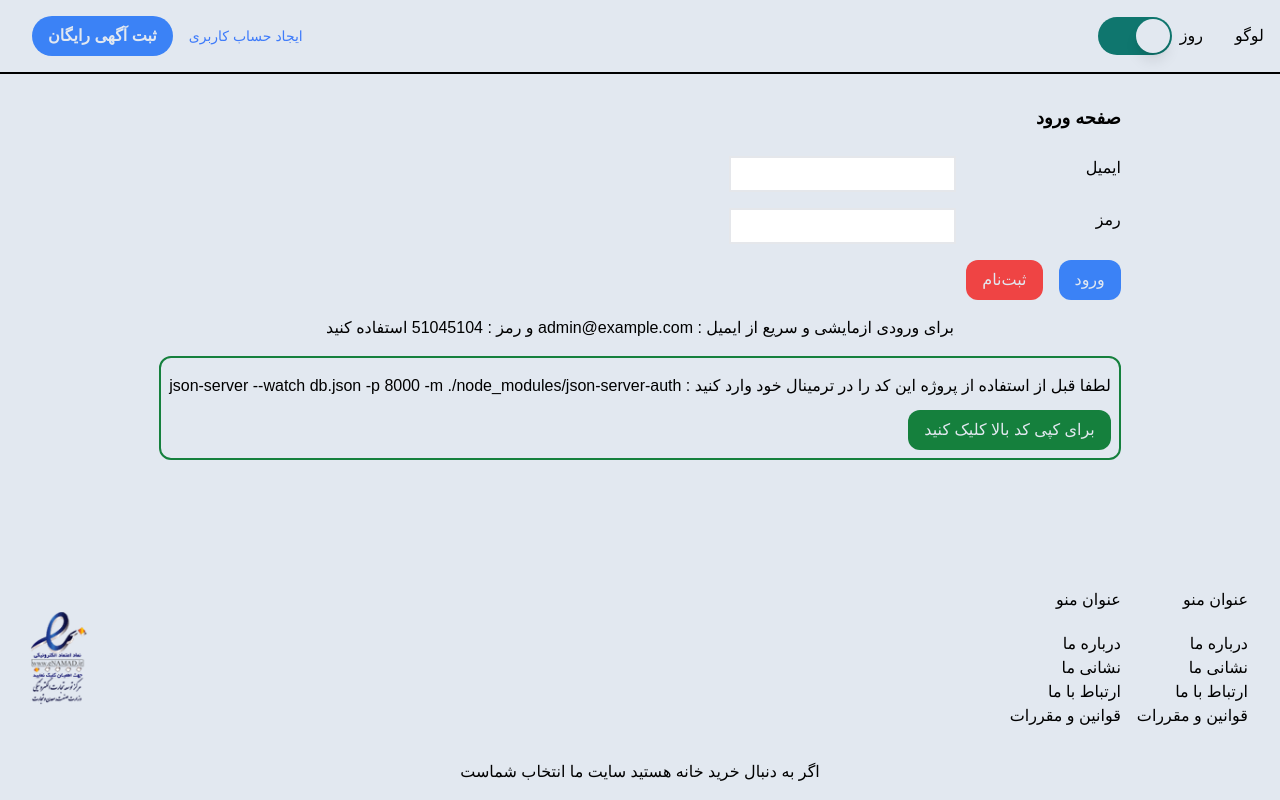
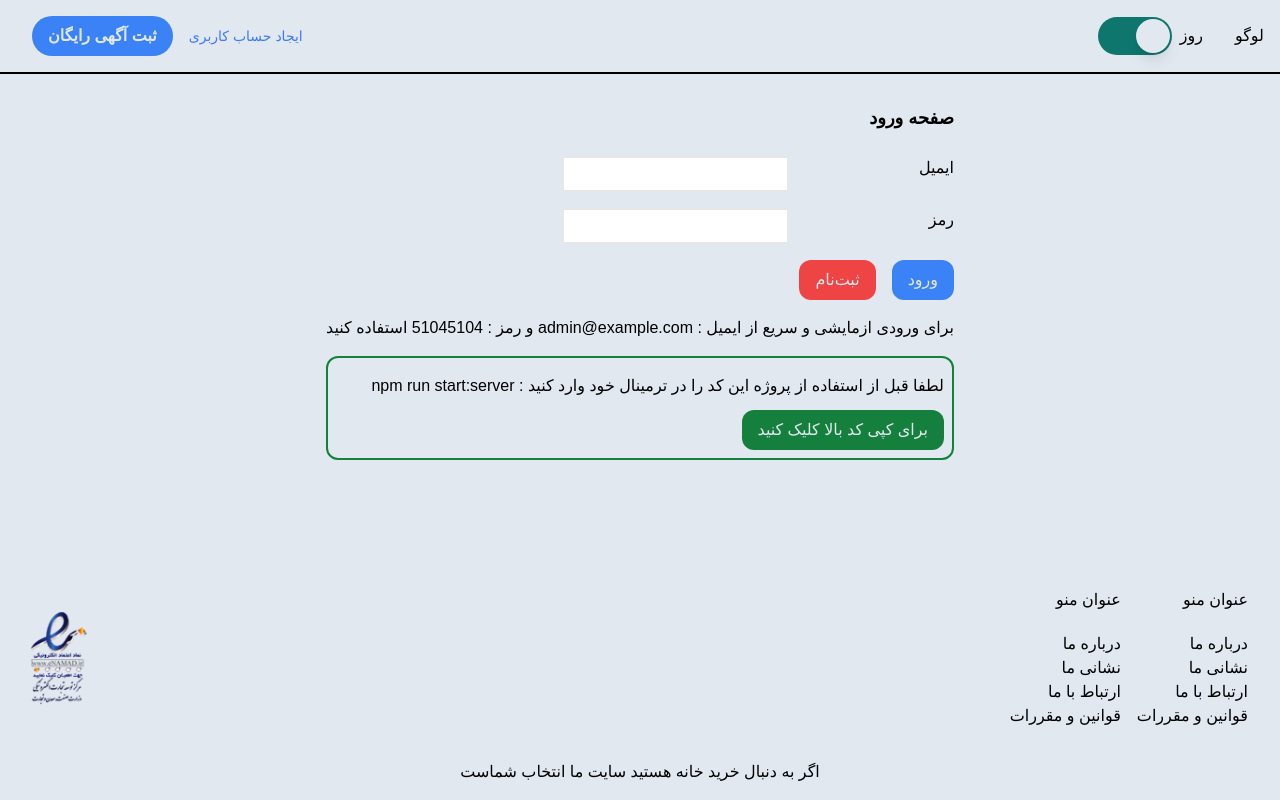
Before and after one commit to mramirahmadi2/shop, a React (Create React App) app: page /Login in a window 1280 px wide. Built offline with nearby package versions, Linux system fonts and the light colour scheme.

Commit message:
edite server

```diff
--- a/package.json
+++ b/package.json
@@ -14,7 +14,6 @@
     "@types/react-dom": "^18.2.19",
     "axios": "^1.6.7",
     "formik": "^2.4.5",
-    "json-server": "^0.17.4",
     "json-server-auth": "^2.1.0",
     "leaflet": "^1.9.4",
     "leaflet-control-geocoder": "^2.4.0",
@@ -32,7 +31,8 @@
     "start": "react-scripts start",
     "build": "react-scripts build",
     "test": "react-scripts test",
-    "eject": "react-scripts eject"
+    "eject": "react-scripts eject",
+    "start:server": "json-server --watch db.json -p 8000 -m ./node_modules/json-server-auth"
   },
   "eslintConfig": {
     "extends": [
@@ -54,6 +54,7 @@
   },
   "devDependencies": {
     "@types/leaflet": "^1.9.8",
+    "json-server": "^0.17.4",
     "tailwindcss": "^3.4.1"
   }
 }
--- a/src/pages/Login/Login.jsx
+++ b/src/pages/Login/Login.jsx
@@ -104,14 +104,15 @@ const Login = () => {
       <div className="border-2 p-2 border-green-700 rounded-xl flex flex-col items-start space-y-3">
         <p className="mt-2">
           لطفا قبل از استفاده از پروژه این کد را در ترمینال خود وارد کنید :
-          json-server --watch db.json -p 8000 -m ./node_modules/json-server-auth
+          npm run start:server
+
         </p>
         <Button
           body="برای کپی کد بالا کلیک کنید"
           ClassName="bg-green-700 text-white"
           Click={() => {
             navigator.clipboard.writeText(
-              "json-server --watch db.json -p 8000 -m ./node_modules/json-server-auth"
+              "npm run start:server"
             );
             alert("کپی شد")
           }}
```
Also changed, not shown: 1 other file (tests, documents, lock files or other folders).
